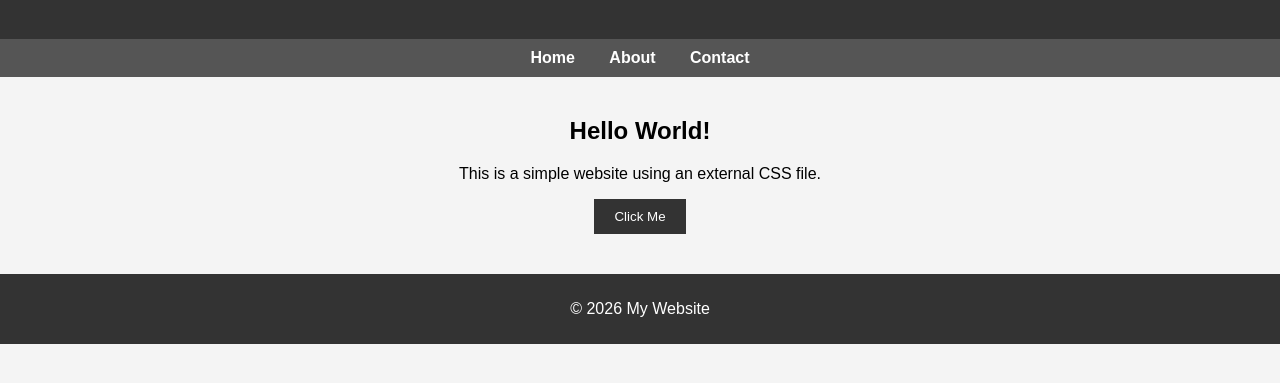
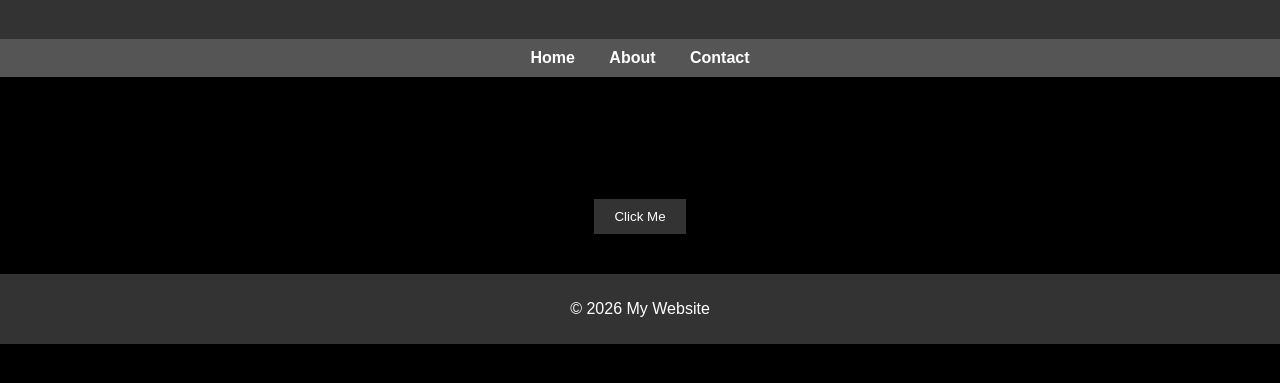
Before and after one commit to Delfin8559/fixlly, a plain HTML site: page index.html in a window 1280 px wide. Shown: the part 81-464 px from the top of the page. Drawn offline with Linux system fonts and the light colour scheme.

Commit message:
Update body and html styles in style.css
Added html selector to reset default styles and changed background color to black.

```diff
--- a/style.css
+++ b/style.css
@@ -1,9 +1,10 @@
 /* Reset some default styles */
-body {
+html, body {
     margin: 0;
     font-family: Arial, sans-serif;
     background-color: #f4f4f4;
     text-align: center;
+    background: black;
 }
 
 /* Header styling */
```
